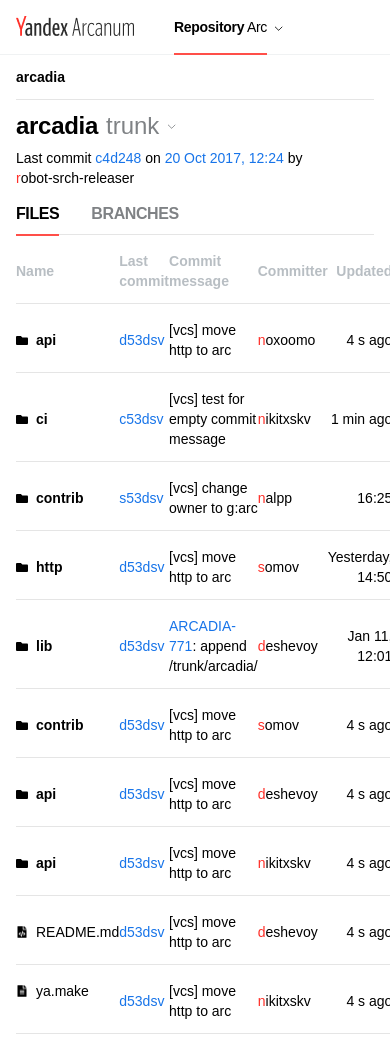
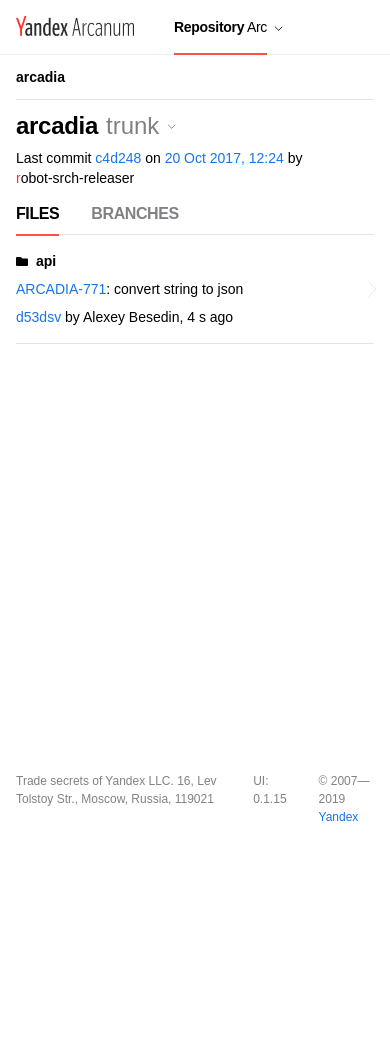
Before and after one commit to Zlata93/test, a website built with webpack: page client/index.html in a window 390 px wide. Shown: the top 1037 px of the page. After the commit the page ends 844 px from the top, so only its background shows below. Built offline with nearby package versions, Linux system fonts and the light colour scheme.

Commit message:
Arrow right added

```diff
--- a/client/index.html
+++ b/client/index.html
@@ -206,6 +206,23 @@
                 </tr>
             </tbody>
         </table>
+        <div class="FileRow">
+            <div class="FileRow-Item">
+                <div class="File File_type_dir">
+                    <div class="File-Icon File-Icon_type_dir"></div>
+                    api
+                </div>
+            </div>
+            <div class="FileRow-Item FileRow-Item_position_middle">
+                <span class="FileRow-Message">
+                    <a href="#" class="Link">ARCADIA-771</a>: convert string to json
+                </span>
+                <i class="FileRow-Arrow Arrow Arrow_state_right Arrow_color_faded Arrow_size_m"></i>
+            </div>
+            <div class="FileRow-Item">
+                <a href="#" class="Link">d53dsv</a> by Alexey Besedin, 4 s ago
+            </div>
+        </div>
     </div>
     <footer class="Footer">
         <div class="Footer-Caption Footer-Item">
--- a/client/src/styles/blocks/arrow.scss
+++ b/client/src/styles/blocks/arrow.scss
@@ -12,10 +12,27 @@
     &_down {
       transform: rotate(135deg);
     }
+    &_right {
+      transform: rotate(45deg);
+    }
   }
   &_color {
     &_secondary {
       color: var(--secondary);
     }
+    &_faded {
+      color: var(--border-faded);
+    }
+  }
+  &_size {
+    &_s {
+      width: 0.3rem;
+      height: 0.3rem;
+    }
+    &_m {
+      width: 0.7rem;
+      height: 0.7rem;
+      border-radius: 1px;
+    }
   }
 }
--- /dev/null
+++ b/client/src/styles/blocks/filerow.scss
@@ -0,0 +1,36 @@
+.FileRow {
+  display: none;
+  flex-direction: column;
+  position: relative;
+  color: var(--primary);
+  font-family: var(--font);
+  font-size: var(--font-s);
+  line-height: var(--line-m);
+  padding: var(--space-s) 0;
+  border-bottom: 1px solid var(--border-faded);
+
+  @media screen and (max-width: 600px) {
+    display: flex;
+  }
+
+  &-Item {
+    padding: var(--space-xxxs) 0;
+
+    &_position {
+      &_middle {
+        display: flex;
+        align-items: center;
+        justify-content: space-between;
+      }
+    }
+  }
+
+  &-Message {
+    margin-right: var(--space-xs);
+  }
+
+  &-Arrow {
+    position: absolute;
+    right: 0;
+  }
+}
--- a/client/src/styles/blocks/table.scss
+++ b/client/src/styles/blocks/table.scss
@@ -6,6 +6,10 @@
   color: var(--primary);
   box-sizing: border-box;
   border-collapse: collapse;
+
+  @media screen and (max-width: 600px) {
+    display: none;
+  }
 
   &-Head {
 
--- a/client/src/styles/index.scss
+++ b/client/src/styles/index.scss
@@ -22,6 +22,7 @@
 @import 'blocks/arrow';
 @import 'blocks/branchnav';
 @import 'blocks/file';
+@import 'blocks/filerow';
 @import 'blocks/footer';
 @import 'blocks/header';
 @import 'blocks/link';
```
